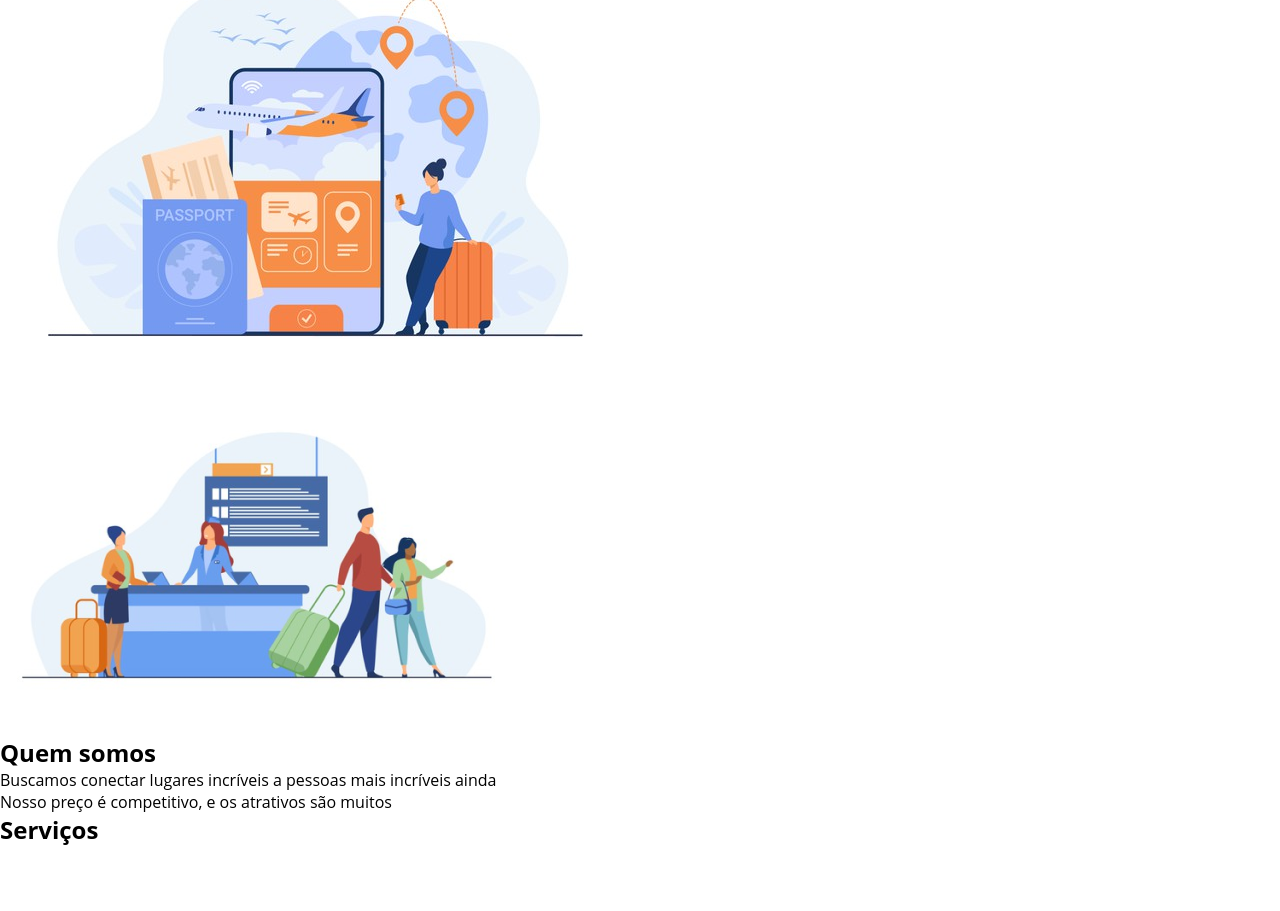
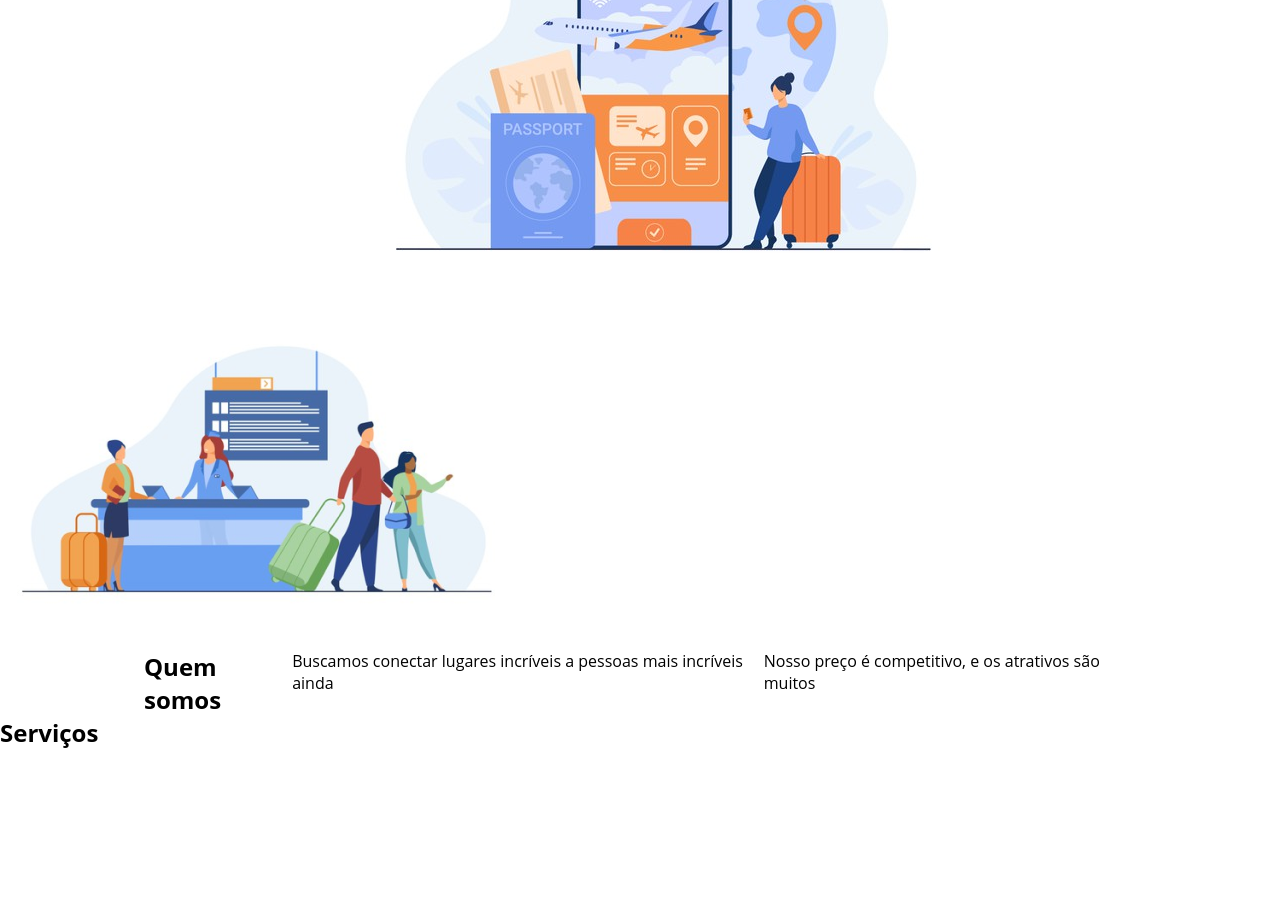
Before and after one commit to fakynno/intro-flexbox-css3, a plain HTML site: page flexbox-project/index.html in a window 1280 px wide. Shown: the part 233-1144 px from the top of the page. Drawn offline with Linux system fonts and the light colour scheme.

Commit message:
Alteração na div

```diff
--- a/flexbox-project/index.html
+++ b/flexbox-project/index.html
@@ -19,8 +19,8 @@
         </div>
     </header>
 
-    <div>
-        <div class="flex-container">
+    <div class="flex-container apresentacao">
+        <div class="texto-apresentacao">
             <h1>Flex <br>Turismos</h1>
             <p>O melhor serviço para você</p>
             <a href="">Saiba mais</a>
@@ -36,7 +36,7 @@
             <img src="./images/1-quem-somos.png" alt="balcão de atendimento">
         </div>
 
-        <div>
+        <div class="flex-container" id="quem-somos">
             <h2>Quem somos</h2>
             <p>Buscamos conectar lugares incríveis a pessoas mais incríveis ainda</p>
             <p>Nosso preço é competitivo, e os atrativos são muitos</p>
```
